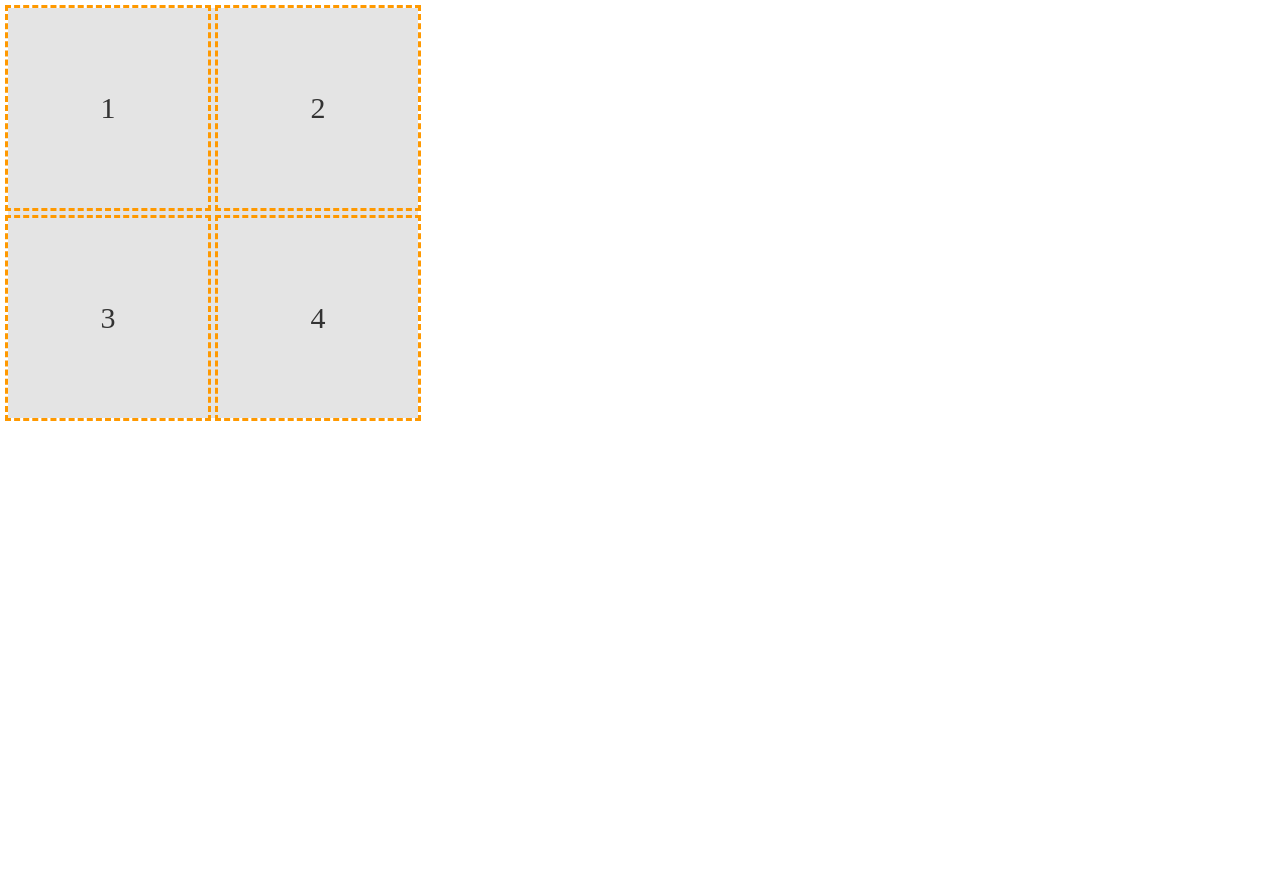
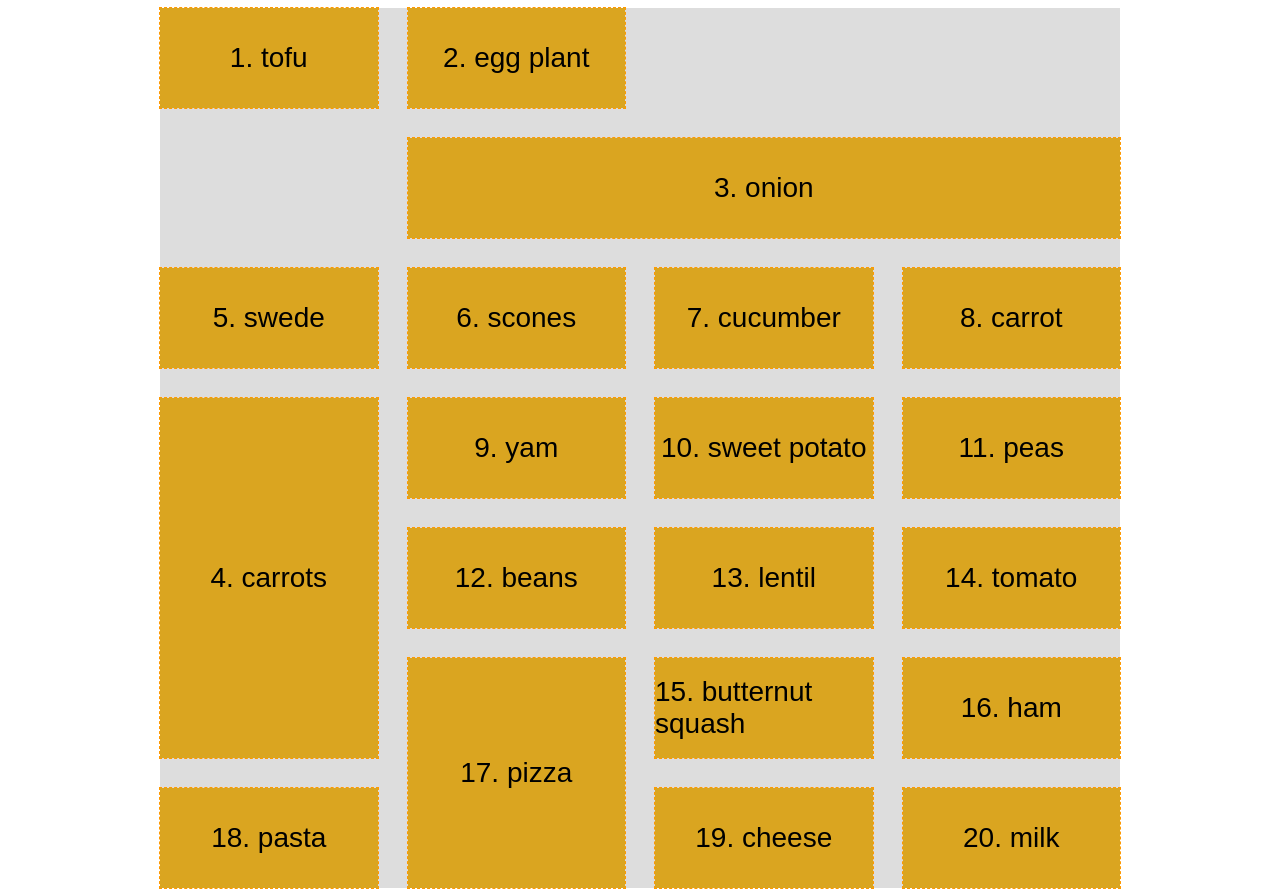
Before and after one commit to K-Pinck/book-practice-projects, a plain HTML site: page index.html in a window 1280 px wide. Before the commit the page ends 800 px from the top, so only its background shows below. Drawn offline with Linux system fonts and the light colour scheme.

Commit message:
Update index.html

```diff
--- a/index.html
+++ b/index.html
@@ -11,13 +11,21 @@
                 box-sizing: border-box;
             }
 
-            .my-first-grid {
+            .content {
+                max-width: 960px;
+                margin: auto;
+            }
+
+            /* .my-first-grid {
                 display: inline-grid;
                 grid-gap: 10px;
                 grid-template-rows: 200px 200px;
                 grid-template-columns: 200px 200px;
+                grid-auto-rows: 200px 200px;
+                grid-auto-columns: 200px 200px;
+                grid-auto-flow: column;
                 background-color: #e4e4e4;
-            }
+            } */
 
             .grid-item-1 {
                 grid-row: 1;
@@ -39,23 +47,89 @@
                 grid-column: 2;
             }
 
-            [class^= 'grid-item'] {
+            /* [class^= 'grid-item'] {
                 display: grid;
                 outline: 3px dashed #f90;
                 font-size: 30px;
                 color: #333;
                 align-items: center;
                 justify-content: center;
+            } */
+
+            .container {
+                font-size: 28px;
+                font-family:  sans-serif;
+                display: grid;
+                gap: 30px;
+                background-color: #ddd;
+                grid-template-columns: repeat(4, 1fr);
+                grid-auto-rows: 100px;
+                grid-auto-flow: row;
+            }
+
+            [class^= 'grid-item'] {
+                outline: 1px  #f90 dashed;
+                display: grid;
+                background-color: goldenrod;
+                align-items: center;
+                justify-content: center;
+            }
+
+            .grid-item3 {
+                grid-column: 2/ -1;
+            }
+
+            .grid-grid-item6 {
+                grid-row: 3/6;
+                grid-column: 3/5;
+            }
+
+            .grid-item17 {
+                grid-row: 6 / span 2;
+                grid-column: 2 / 3;
+            }
+
+            .grid-item4 {
+                grid-row: 4 / 7;
             }
 
         </style>
 
     </head>
+    <div class="content">
 
-    <div class="my-first-grid">
-        <div class="grid-item-1">1</div>
-        <div class="grid-item-2">2</div>
-        <div class="grid-item-3">3</div>
-        <div class="grid-item-4">4</div>
+        <!-- <div class="my-first-grid">
+            <div class="grid-item-1">1</div>
+            <div class="grid-item-2">2</div>
+            <div class="grid-item-3">3</div>
+            <div class="grid-item-4">4</div>
+            <div class="grid-item-5">5</div>
+            <div class="grid-item-6">6</div>
+        </div> -->
+
+        <div class="container">
+            <div class="grid-item1">1. tofu</div>
+            <div class="grid-item2">2. egg plant</div>
+            <div class="grid-item3">3. onion</div>
+            <div class="grid-item4">4. carrots</div>
+            <div class="grid-item5">5. swede</div>
+            <div class="grid-item6">6. scones</div>
+            <div class="grid-item7">7. cucumber</div>
+            <div class="grid-item8">8. carrot</div>
+            <div class="grid-item9">9. yam</div>
+            <div class="grid-item10">10. sweet potato</div>
+            <div class="grid-item11">11. peas</div>
+            <div class="grid-item12">12. beans</div>
+            <div class="grid-item13">13. lentil</div>
+            <div class="grid-item14">14. tomato</div>
+            <div class="grid-item15">15. butternut squash</div>
+            <div class="grid-item16">16. ham</div>
+            <div class="grid-item17">17. pizza</div>
+            <div class="grid-item18">18. pasta</div>
+            <div class="grid-item19">19. cheese</div>
+            <div class="grid-item20">20. milk</div>
+
+        </div>
+
     </div>
 </html>
```
